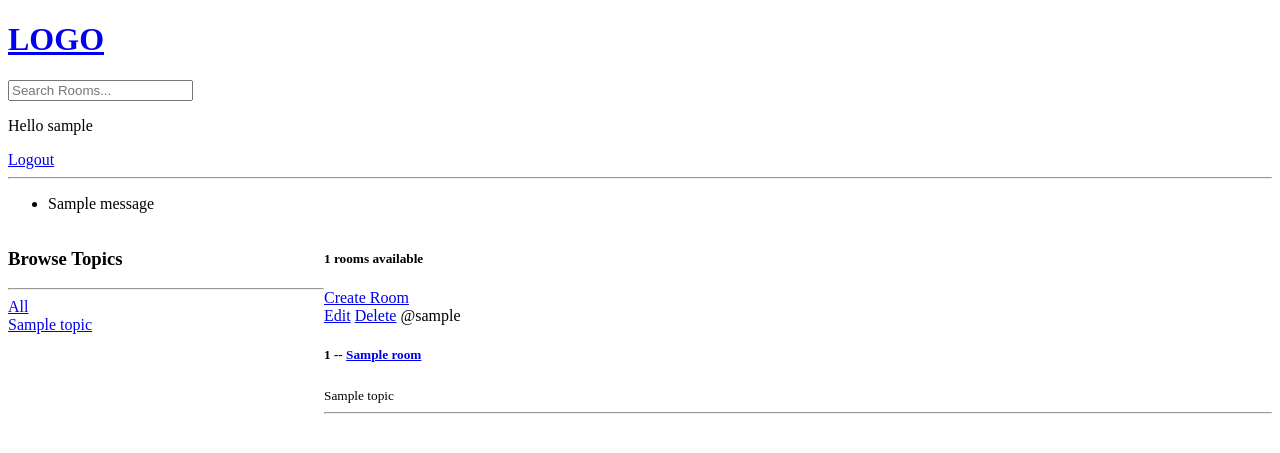
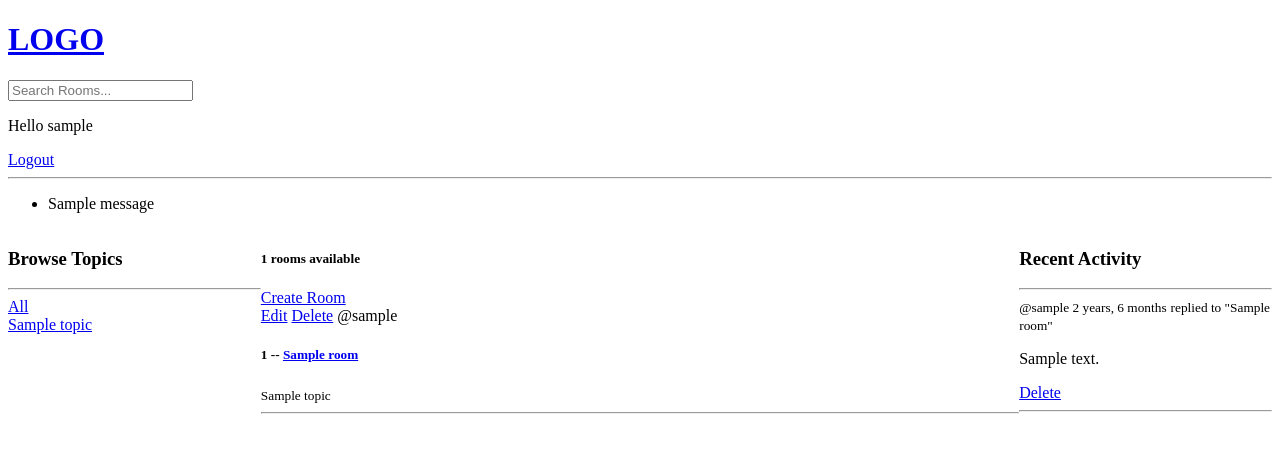
Before and after one commit to YLlampi/studybud, a Django app: page / in a window 1280 px wide. Shown: the top 453 px of the page. Run offline with Django 4.2, Linux system fonts and the light colour scheme; a user stored in the database is signed in; tables that the repository leaves empty hold one stand-in row (values such as "Sample post"); one stand-in notice (Sample message) is shown.

Commit message:
Activity feed

```diff
--- a/base/models.py
+++ b/base/models.py
@@ -34,5 +34,8 @@ class Message(models.Model):
     updated = models.DateTimeField(auto_now=True)
     created = models.DateTimeField(auto_now_add=True)
 
+    class Meta:
+        ordering = ['-updated', '-created']
+
     def __str__(self):
         return f'{self.body[0:50]}'
--- /dev/null
+++ b/base/templates/base/activity_component.html
@@ -0,0 +1,15 @@
+<h3>Recent Activity</h3>
+<hr>
+{% for message in room_messages %}
+    <div>
+        <small>@{{ message.user }} {{ message.created|timesince }}</small>
+        <small>replied to "{{ message.room }}"</small>
+
+        <p>{{ message }}</p>
+        {% if request.user == message.user %}
+            <a href="{% url 'delete-message' message.id %}">Delete</a>
+        {% endif %}
+        <hr>
+    </div>
+
+{% endfor %}
--- /dev/null
+++ b/base/templates/base/feed_component.html
@@ -0,0 +1,14 @@
+<div>
+    {% for room in rooms %}
+        <div>
+            {% if request.user == room.host %}
+                <a href="{% url 'update-room' room.id %}">Edit</a>
+                <a href="{% url 'delete-room' room.id %}">Delete</a>
+            {% endif %}
+            <span>@{{ room.host.username }}</span>
+            <h5>{{ room.id }} -- <a href="{% url 'room' room.id %}">{{ room.name }}</a></h5>
+            <small>{{ room.topic.name }}</small>
+            <hr>
+        </div>
+    {% endfor %}
+</div>
--- a/base/templates/base/home.html
+++ b/base/templates/base/home.html
@@ -5,43 +5,24 @@
     <style>
         .home-container {
             display: grid;
-            grid-template-columns: 1fr 3fr;
+            grid-template-columns: 1fr 3fr 1fr;
         }
     </style>
 
     <div class="home-container">
         <div>
-            <h3>Browse Topics</h3>
-            <hr>
+            {% include 'base/topics_component.html' %}
+        </div>
 
-            <div>
-                <a href="{% url 'home' %}">All</a>
-            </div>
-
-            {% for topic in topics %}
-                <div>
-                    <a href="{% url 'home' %}?q={{ topic.name }}">{{ topic.name }}</a>
-                </div>
-            {% endfor %}
-        </div>
         <div>
             <h5>{{ room_count }} rooms available</h5>
             <a href="{% url 'create-room' %}">Create Room</a>
 
-            <div>
-                {% for room in rooms %}
-                    <div>
-                        {% if request.user == room.host %}
-                        <a href="{% url 'update-room' room.id %}">Edit</a>
-                        <a href="{% url 'delete-room' room.id %}">Delete</a>
-                        {% endif %}
-                        <span>@{{ room.host.username }}</span>
-                        <h5>{{ room.id }} -- <a href="{% url 'room' room.id %}">{{ room.name }}</a></h5>
-                        <small>{{ room.topic.name }}</small>
-                        <hr>
-                    </div>
-                {% endfor %}
-            </div>
+            {% include 'base/feed_component.html' %}
+        </div>
+
+        <div>
+            {% include 'base/activity_component.html' %}
         </div>
 
     </div>
--- a/base/templates/base/room.html
+++ b/base/templates/base/room.html
@@ -23,7 +23,7 @@
                 {% for message in room_messages %}
                     <div>
                         {% if request.user == message.user %}
-                        <a href="{% url 'delete-message' message.id %}">Delete</a>
+                            <a href="{% url 'delete-message' message.id %}">Delete</a>
                         {% endif %}
                         <small>@{{ message.user }} {{ message.created|timesince }} ago</small>
                         <p>{{ message.body }}</p>
--- /dev/null
+++ b/base/templates/base/topics_component.html
@@ -0,0 +1,12 @@
+<h3>Browse Topics</h3>
+<hr>
+
+<div>
+    <a href="{% url 'home' %}">All</a>
+</div>
+
+{% for topic in topics %}
+    <div>
+        <a href="{% url 'home' %}?q={{ topic.name }}">{{ topic.name }}</a>
+    </div>
+{% endfor %}
--- a/base/views.py
+++ b/base/views.py
@@ -82,17 +82,23 @@ def home(request):
         Q(description__icontains=q)
     )
 
+    topics = Topic.objects.all()
     room_count = rooms.count()
+    room_messages = Message.objects.all().filter(Q(room__topic__name__icontains=q))
 
-    topics = Topic.objects.all()
+    context = {
+        'rooms': rooms,
+        'topics': topics,
+        'room_count': room_count,
+        'room_messages': room_messages
+    }
 
-    context = {'rooms': rooms, 'topics': topics, 'room_count': room_count}
     return render(request, 'base/home.html', context)
 
 
 def room(request, pk):
     room = Room.objects.get(id=pk)
-    room_messages = room.message_set.all().order_by('-created')
+    room_messages = room.message_set.all()
     participants = room.participants.all()
 
     if request.method == "POST":
```
